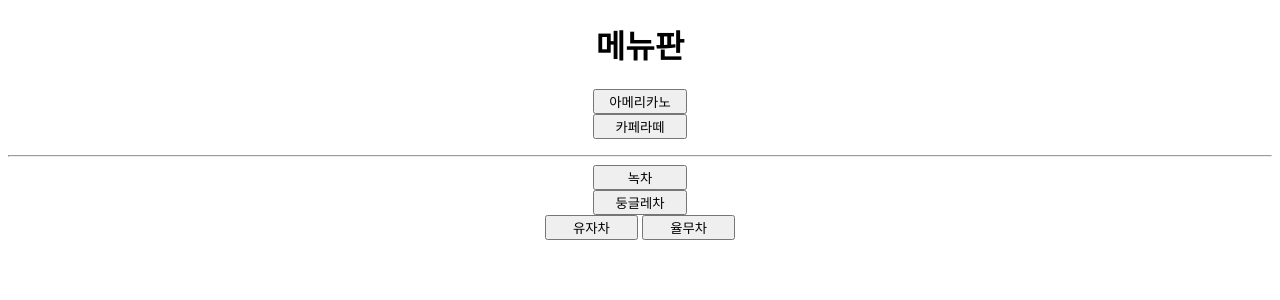
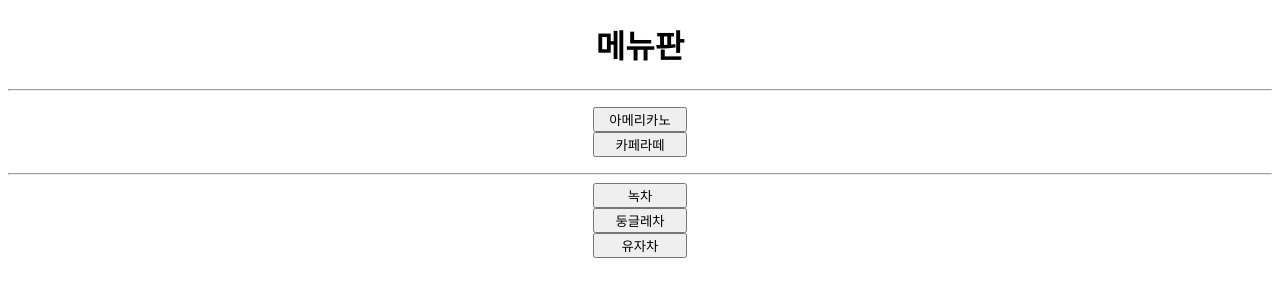
Before and after one commit to 7eerup/david, a Flask app: page /menu in a window 1280 px wide. Shown: the top 300 px of the page. Run offline with Flask 3, Linux system fonts and the light colour scheme.

Commit message:
상태 복구

```diff
--- a/templates/menu.html
+++ b/templates/menu.html
@@ -8,7 +8,7 @@
 <body>
     <center>
     <h1>메뉴판</h1>
-
+    <hr>
     <p>
         <button name="menu1" style="width:70pt;">아메리카노</button><br>
         <button name="menu2" style="width:70pt;">카페라떼</button><br>
@@ -16,7 +16,6 @@
         <button name="menu2" style="width:70pt;">녹차</button><br>
         <button name="menu2" style="width:70pt;">둥글레차</button><br>
         <button name="menu2" style="width:70pt;">유자차</button>
-        <button name="menu2" style="width:70pt;">율무차</button>
 </center>
 </body>
 </html>
```
